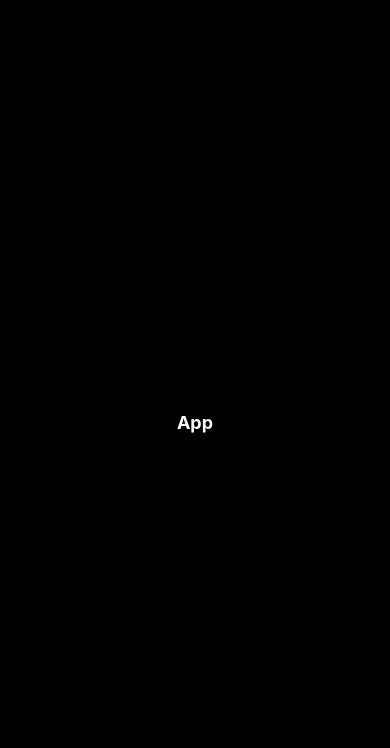
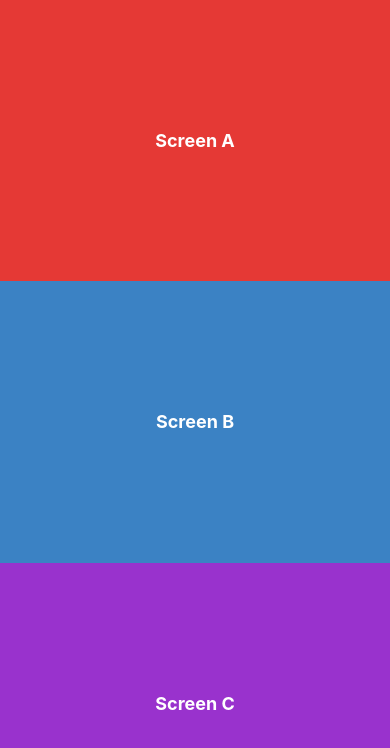
Before and after one commit to Masthw/React-Native, a React Native app in the folder navigation/: screen / in a window 390 px wide. Shown: the top 748 px of the page. Built offline with nearby package versions, Linux system fonts and the light colour scheme.

Commit message:
:sparkles: feat: create screens for navigations tests

```diff
--- a/navigation/src/App.tsx
+++ b/navigation/src/App.tsx
@@ -1,11 +1,15 @@
 import React from 'react';
 import {SafeAreaView, StyleSheet} from 'react-native';
-import CentralText from './components/CentralText';
+import ScreenA from './views/ScreenA';
+import ScreenB from './views/ScreenB';
+import ScreenC from './views/ScreenC';
 
 const App = () => {
   return (
     <SafeAreaView style={styles.container}>
-      <CentralText>App</CentralText>
+     <ScreenA />
+     <ScreenB />
+     <ScreenC />
     </SafeAreaView>
   );
 };
--- /dev/null
+++ b/navigation/src/views/ScreenA.tsx
@@ -0,0 +1,14 @@
+import React from 'react';
+import CentralText from '../components/CentralText';
+
+interface ScreenAProps {
+
+}
+
+const ScreenA: React.FC<ScreenAProps> = () => {
+    return (
+        <CentralText backgroundColor="#e53935">Screen A</CentralText>
+    );
+};
+
+export default ScreenA;
--- /dev/null
+++ b/navigation/src/views/ScreenB.tsx
@@ -0,0 +1,14 @@
+import React from 'react';
+import CentralText from '../components/CentralText';
+
+interface ScreenAProps {
+
+}
+
+const ScreenA: React.FC<ScreenAProps> = () => {
+    return (
+        <CentralText backgroundColor="#3b82c4">Screen B</CentralText>
+    );
+};
+
+export default ScreenA;
--- /dev/null
+++ b/navigation/src/views/ScreenC.tsx
@@ -0,0 +1,14 @@
+import React from 'react';
+import CentralText from '../components/CentralText';
+
+interface ScreenAProps {
+
+}
+
+const ScreenA: React.FC<ScreenAProps> = () => {
+    return (
+        <CentralText backgroundColor="#9932cd">Screen C</CentralText>
+    );
+};
+
+export default ScreenA;
```
Also changed, not shown: navigation/src/views/TelaA.tsx (deleted), navigation/src/views/TelaB.tsx (deleted), navigation/src/views/TelaC.tsx (deleted).
